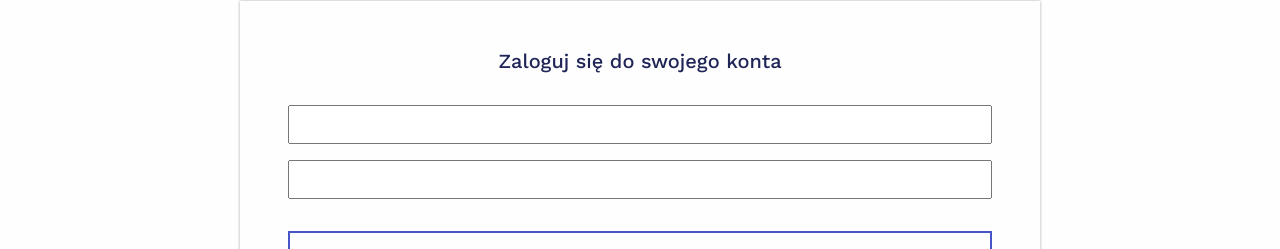
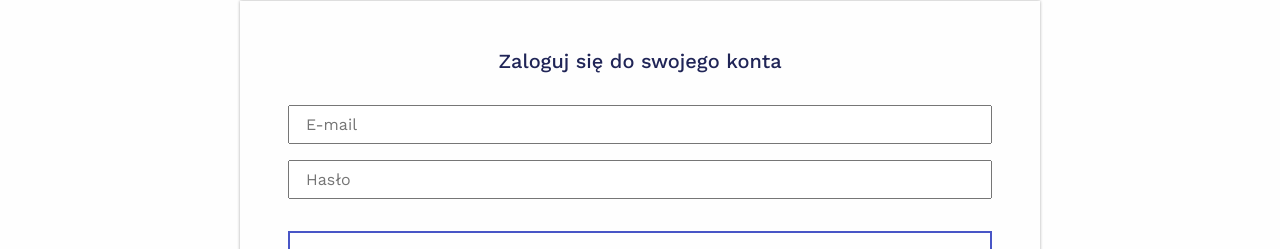
Before and after one commit to Szafter12/WorkIT, a React (Vite) app in the folder front-end/: page /login in a window 1280 px wide. Shown: the part 194-443 px from the top of the page. Built offline with nearby package versions, Linux system fonts and the light colour scheme.

Commit message:
adding login panel

```diff
--- a/front-end/src/components/LoginPanel/LoginPanel.tsx
+++ b/front-end/src/components/LoginPanel/LoginPanel.tsx
@@ -7,8 +7,8 @@
 		<div className={styles.loginPanel}>
 			<p>Zaloguj się do swojego konta</p>
 			<div className={styles.inputContainer}>
-				<input type='email' />
-				<input type='password' />
+				<input type='email' placeholder='E-mail' />
+				<input type='password' placeholder='Hasło' />
 			</div>
 			<MainButton>Zaloguj</MainButton>
 			<div className={styles.bottom}>
```
